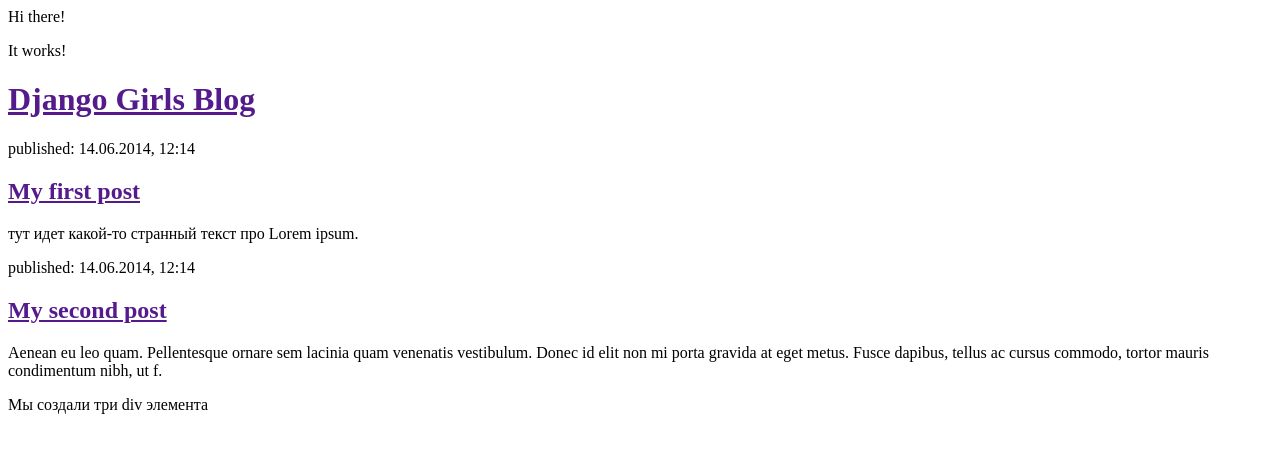
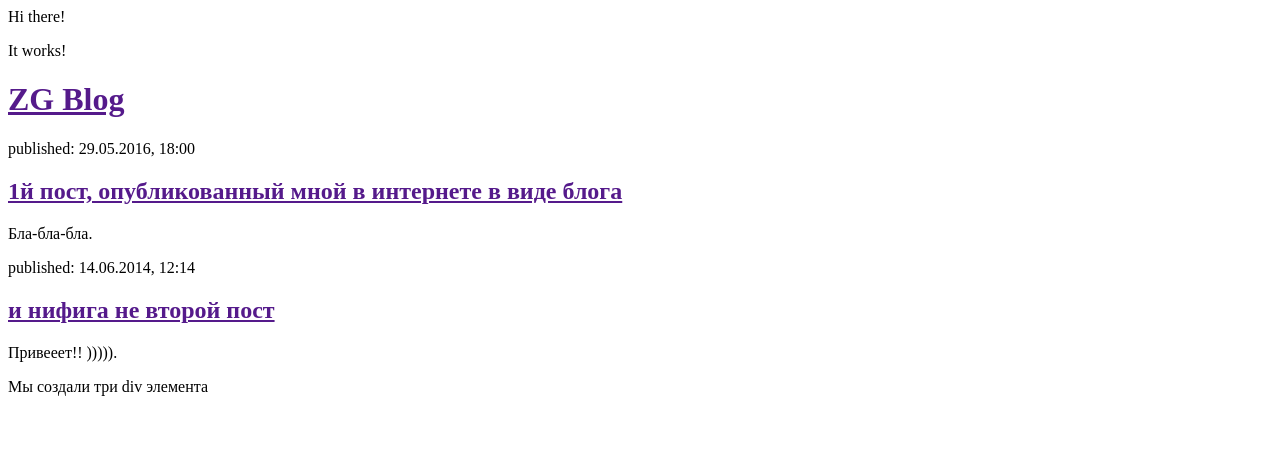
Before and after one commit to ZulfiyaG/my-first-blog, a Django app: page / in a window 1280 px wide. Shown: the top 453 px of the page. Run offline with Django 3.2, Linux system fonts and the light colour scheme.

Commit message:
новый текст.

```diff
--- a/blog/templates/blog/post_list.html
+++ b/blog/templates/blog/post_list.html
@@ -10,19 +10,19 @@
 
     <body>
             <div>
-                <h1><a href="">Django Girls Blog</a></h1>
+                <h1><a href="">ZG Blog</a></h1>
+            </div>
+
+            <div>
+                <p>published: 29.05.2016, 18:00</p>
+                <h2><a href="">1й пост, опубликованный мной в интернете в виде блога</a></h2>
+                <p>Бла-бла-бла.</p>
             </div>
 
             <div>
                 <p>published: 14.06.2014, 12:14</p>
-                <h2><a href="">My first post</a></h2>
-                <p>тут идет какой-то странный текст про Lorem ipsum.</p>
-            </div>
-
-            <div>
-                <p>published: 14.06.2014, 12:14</p>
-                <h2><a href="">My second post</a></h2>
-                <p>Aenean eu leo quam. Pellentesque ornare sem lacinia quam venenatis vestibulum. Donec id elit non mi porta gravida at eget metus. Fusce dapibus, tellus ac cursus commodo, tortor mauris condimentum nibh, ut f.</p>
+                <h2><a href="">и нифига не второй пост</a></h2>
+                <p>Привееет!! ))))).</p>
             </div>
         </body>
     </html>
```
